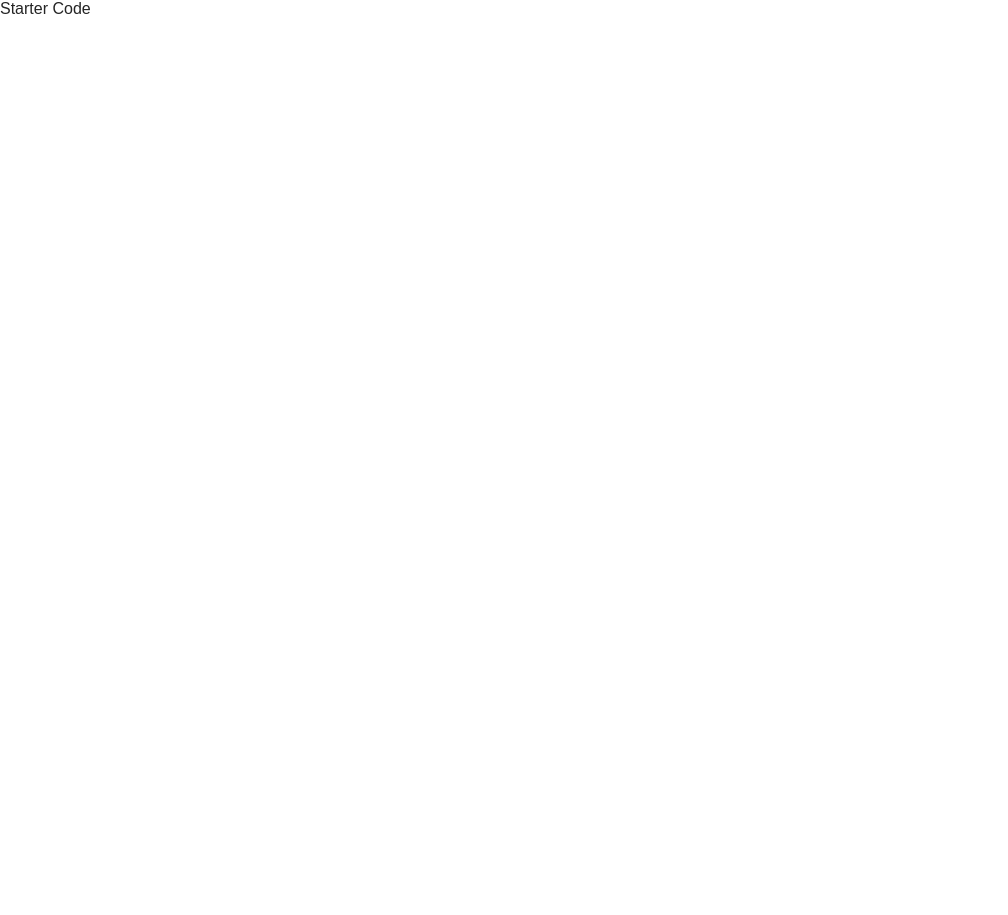
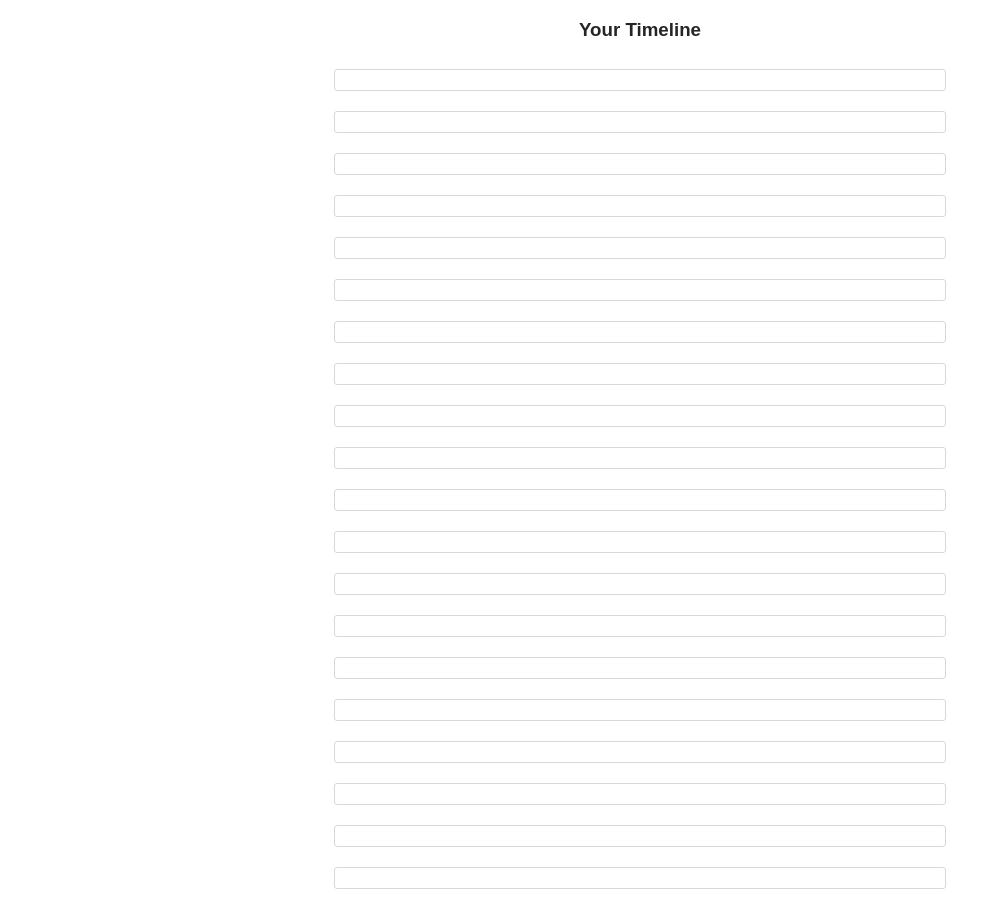
Before and after one commit to EbukaPeter55/tebukapeter55.github.io-React-Nanodegree-twitter-clone, a React (Create React App) app: page / in a window 1280 px wide. Shown: the whole page, without its empty margins (0-1008 px from the left). Before the commit the page ends 800 px from the top, so only its background shows below. Built offline with nearby package versions, Linux system fonts and the light colour scheme.

Commit message:
Create a Dashboard and Tweet component, upgrade them to become a container component and get all the data(state) they need

```diff
--- a/src/components/App.js
+++ b/src/components/App.js
@@ -1,7 +1,7 @@
 import React, { Component } from 'react'
 import { connect } from 'react-redux'
 import { handleInitialData } from '../actions/shared'
-
+import Dashboard from './Dashboard';
 
 
 class App extends Component {
@@ -14,10 +14,23 @@ class App extends Component {
   render() {
     return (
       <div>
-        Starter Code
+     {/* If authedUser is null, display null, else render
+    the dashboard*/}
+     {
+       this.props.loading === true
+      ? null
+      :
+      <Dashboard/>
+     }
       </div>
     )
   }
 }
 
-export default connect()(App)
+function mapStateToProps ({authedUser}) {
+return {
+  loading: authedUser === null
+}
+}
+
+export default connect(mapStateToProps)(App)
--- /dev/null
+++ b/src/components/Dashboard.js
@@ -0,0 +1,33 @@
+import React, {Component} from 'react';
+import { connect } from 'react-redux';
+import Tweet from './Tweet';
+
+
+class Dashboard extends Component {
+    render() {
+        return (
+            <div>
+            <h3 className="center">Your Timeline</h3>
+            <ul className="dashboard-list">
+            {this.props.tweetsIds.map((id)=> (
+              <li key={id}>
+            <Tweet id={id}/>
+              </li>
+            ))}
+            </ul>
+            </div>
+        )
+    }
+}
+
+{/*The Dashboard needs the tweets DataTransfer, using
+mapStateToProps, it gets and sort the tweet based on
+timestamp*/}
+function mapStateToProps ({ tweets }) {
+    return {
+        tweetsIds: Object.keys(tweets)
+        .sort((a,b) => tweets[b].timestamp - tweets[a].timestamp)
+    }
+}
+
+export default connect(mapStateToProps)(Dashboard);
--- /dev/null
+++ b/src/components/Tweet.js
@@ -0,0 +1,42 @@
+import React, {Component} from 'react';
+import { connect } from 'react-redux';
+import { formatTweet } from '../utils/helpers'
+
+
+class Tweet  extends Component {
+
+
+    render() {
+        const { tweet } = this.props;
+        if(tweet === null) {
+            return <p>This Tweet doesn't exist</p>
+        }
+
+        console.log(this.props);
+        return (
+            <div className="tweet">
+
+            </div>
+        )
+    }
+}
+
+{/*The data(state) this Component needs are: authedUser,
+users and tweets, so it destructures them as one of
+the parameters, while the other is the id from the parent*/}
+function mapStateToProps ({authedUser, users, tweets}, {id}){
+const tweet = tweets[id];
+// To get the parent tweet inorder to differentiate it from a replying tweet,
+// we need to reference replying to property
+const parentTweet = tweet ? tweets[tweet.replyingTo] : null;
+
+
+return {
+    authedUser,
+    tweet: tweet
+    ? formatTweet(tweet, users[tweet.author], authedUser, parentTweet)
+    : null
+}
+}
+
+export default connect(mapStateToProps)(Tweet);
```
